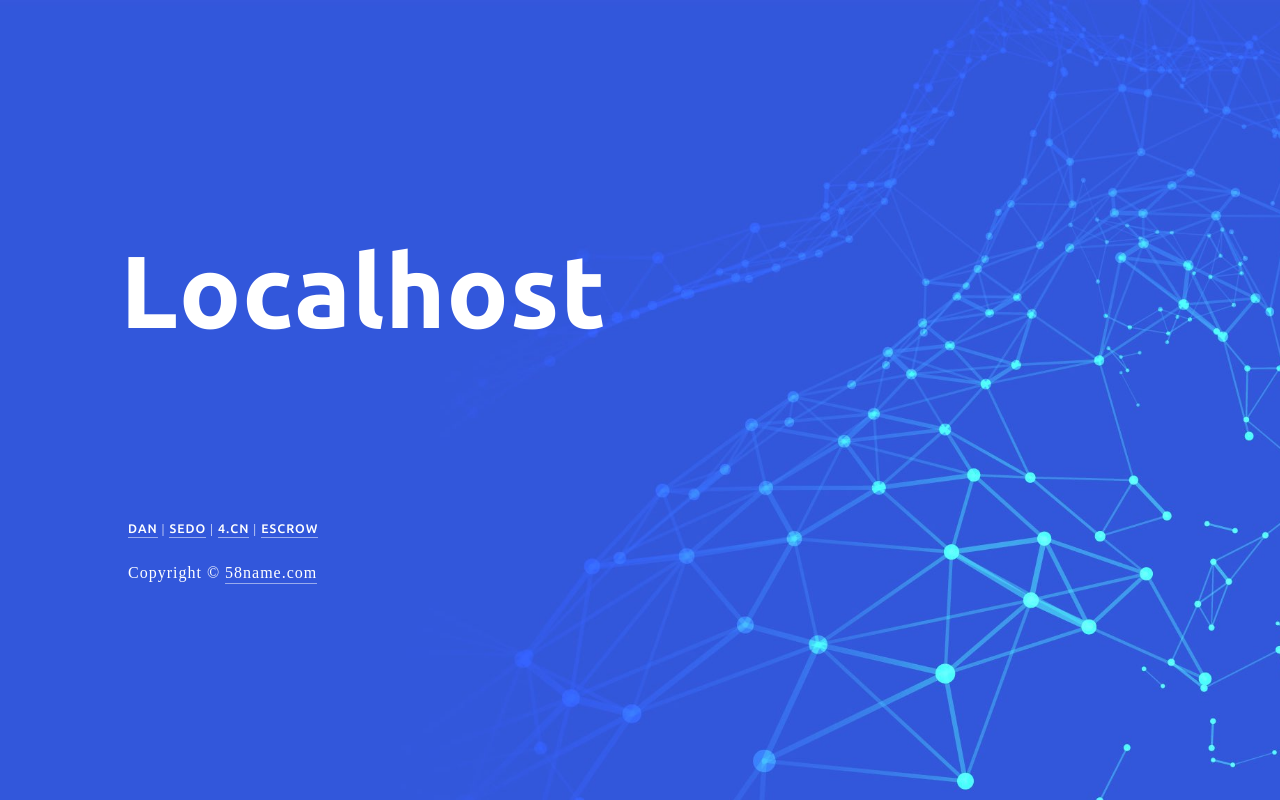
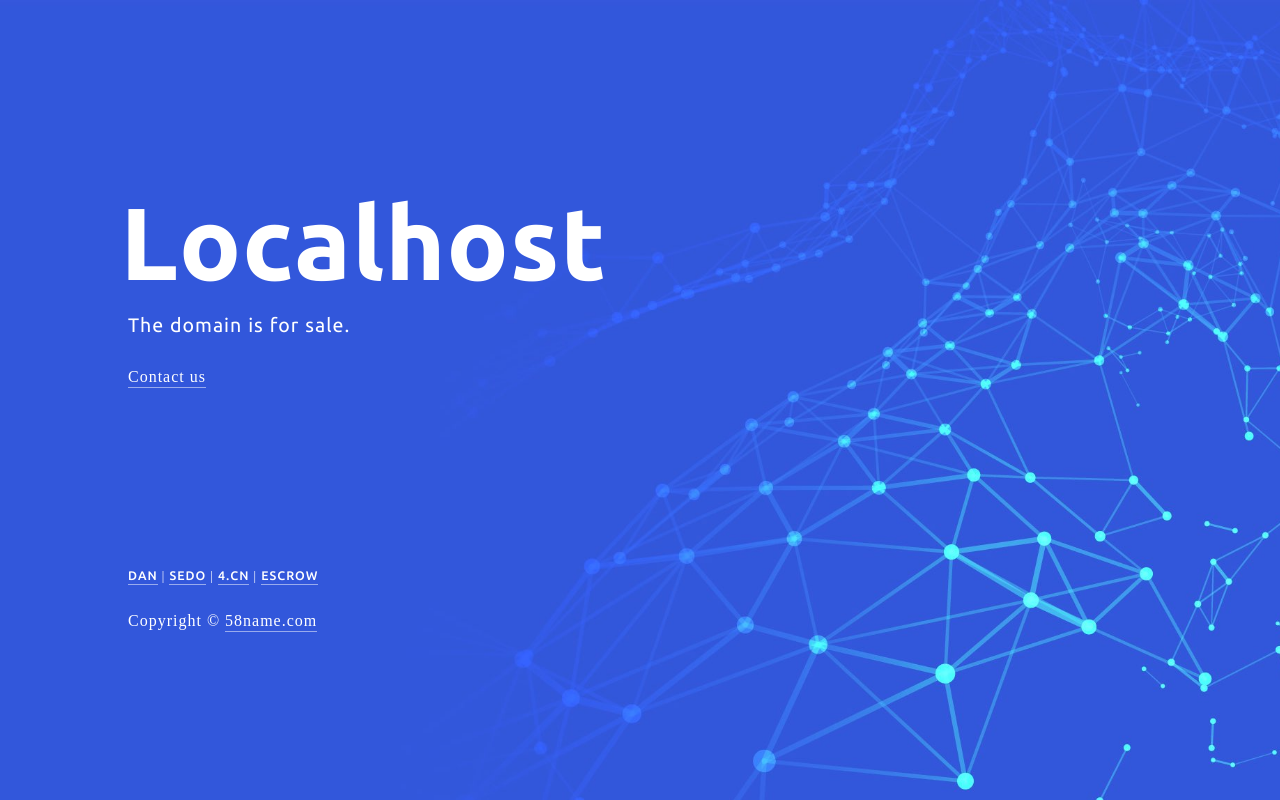
Before and after one commit to haloercom/domain, a plain HTML site: page index.html in a window 1280 px wide. Drawn offline with Linux system fonts and the light colour scheme.

Commit message:
Update index.html

```diff
--- a/index.html
+++ b/index.html
@@ -104,7 +104,9 @@
         var capitalizedDomain = domainName.charAt(0).toUpperCase() + domainName.slice(1);
         document.getElementById("domain").innerText = capitalizedDomain;
     </script>
-      <address><a href="http://www.dan.com">DAN</a> | <a href="http://www.SEDO.com">SEDO</a> | <a href="http://www.4.CN">4.CN</a> | <a href="http://www.escrow.com">ESCROW</a></address>
+            <p>The domain is for sale.</p>
+        <br>
+        <a href="mailto:info@58name.com">Contact us</a>      <address><a href="http://www.dan.com">DAN</a> | <a href="http://www.SEDO.com">SEDO</a> | <a href="http://www.4.CN">4.CN</a> | <a href="http://www.escrow.com">ESCROW</a></address>
       <br>
       <address1>Copyright	© <a href="http://www.58name.com/">58name.com</a></address1>
     </div>
```
